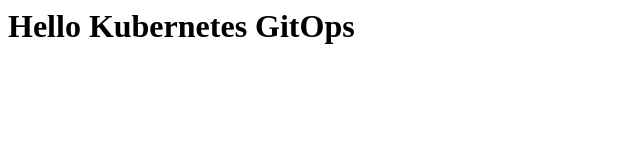
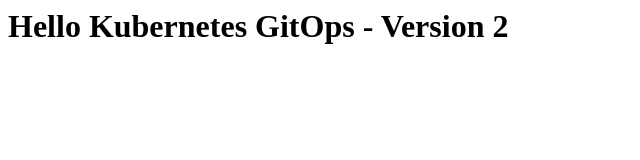
Before and after one commit to hbngoc216/gitops-demo, a plain HTML site: page index.html in a window 1280 px wide. Shown: the whole page, without its empty margins (0-640 px from the left). Drawn offline with Linux system fonts and the light colour scheme.

Commit message:
Update website to version 2

```diff
--- a/index.html
+++ b/index.html
@@ -1 +1 @@
-<h1>Hello Kubernetes GitOps</h1>
+<h1>Hello Kubernetes GitOps - Version 2</h1>
```
